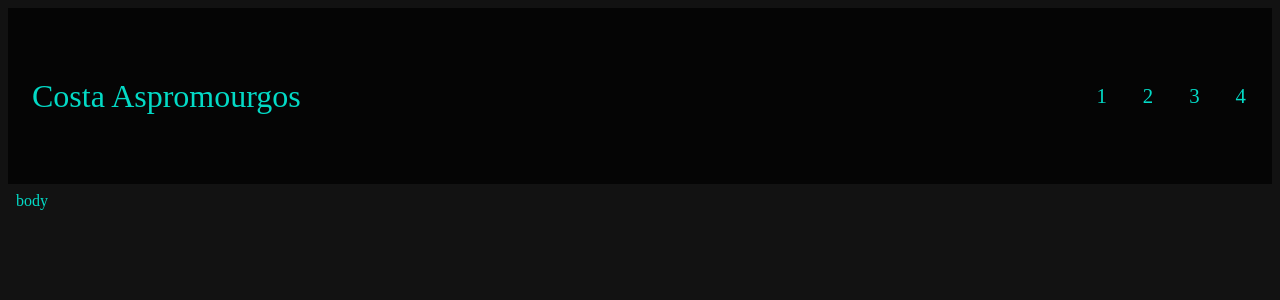
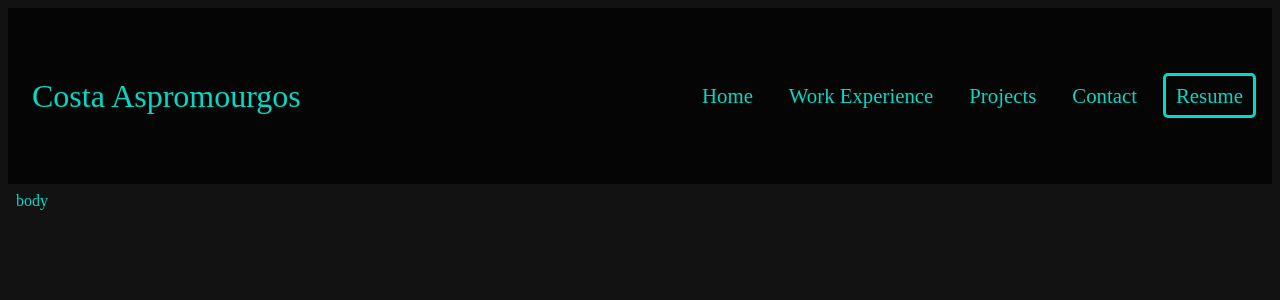
Before and after one commit to CostaAspro708/me, a React (Create React App) app: page / in a window 1280 px wide. Shown: the top 300 px of the page. Built offline with nearby package versions, Linux system fonts and the light colour scheme.

Commit message:
Added pdf hyperlink to navbar

```diff
--- a/src/App.css
+++ b/src/App.css
@@ -16,12 +16,20 @@ ul li{
 ul li a {
     font-size: 1.3rem;
     padding: 8px 10px;
+    text-decoration: none;
+    color: #03DAC6;
+}
+
+ul li:nth-child(5) a{
+    border-radius: 5px;
+    border: solid #03DAC6;
 }
 
 ul li a:hover {
-    background-color: gray;
-    transition: 0.5s;
-    border: 4px;
+    background-color: #0F9015;
+    border-radius: 5px;
+    transition: 0.25s;
+
 }
 header .logo{
     font-size: 2rem;
--- a/src/App.js
+++ b/src/App.js
@@ -1,4 +1,20 @@
 import './App.css';
+import resume_pdf from "./Costa-Resume.pdf";
+
+function NavBar(){
+
+  return(
+    <nav>
+          <ul>
+            <li><a>Home</a></li>
+            <li><a>Work Experience</a></li>
+            <li><a>Projects</a></li>
+            <li><a>Contact</a></li>
+            <li class="Resume"><a href={resume_pdf} target="_blank">Resume</a></li>
+          </ul>
+    </nav>
+  );
+}
 
 function App() {
   return (
@@ -7,14 +23,7 @@ function App() {
       <div class="logo">
             Costa Aspromourgos
           </div>
-        <nav>
-          <ul>
-            <li><a>1</a></li>
-            <li><a>2</a></li>
-            <li><a>3</a></li>
-            <li><a>4</a></li>
-          </ul>
-        </nav>
+          <NavBar/>
       </header>
       <body className="App-body">
         body
```
Also changed, not shown: 1 other file (tests, documents, lock files or other folders).
